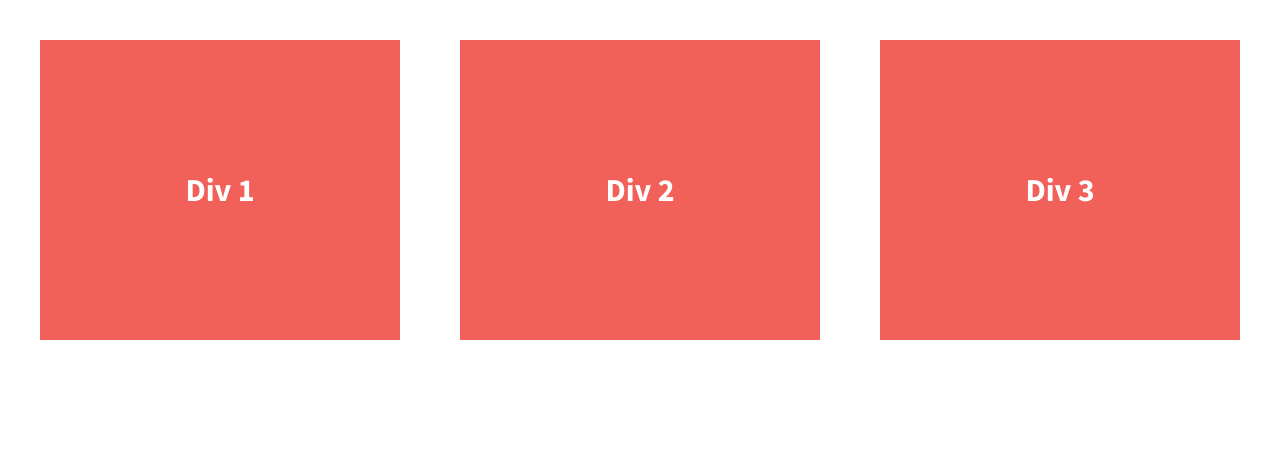
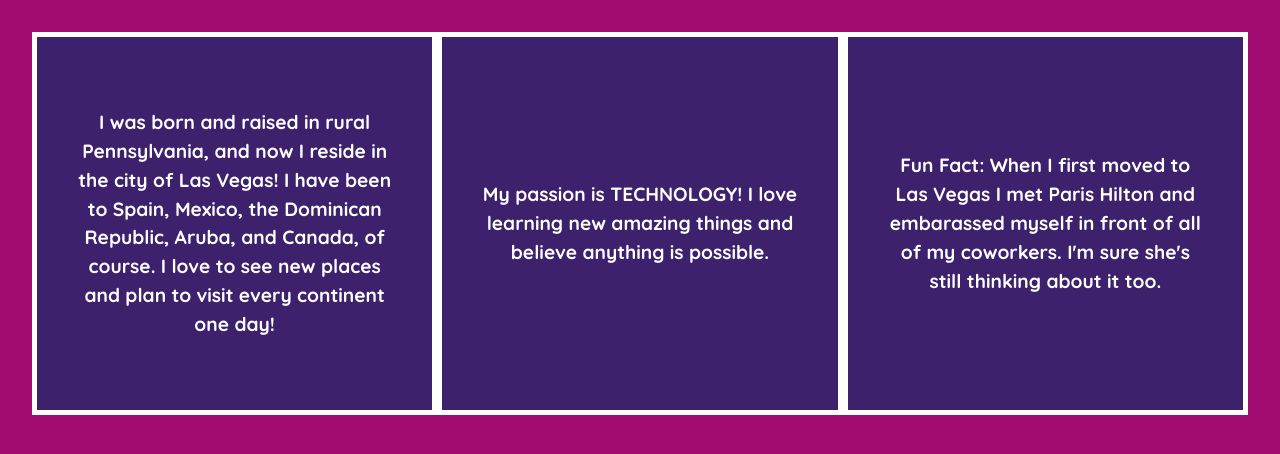
Before and after one commit to Danielle-m-14/divs-flexbox-starter, a plain HTML site: page index.html in a window 1280 px wide. Drawn offline with nearby package versions, Linux system fonts and the light colour scheme.

Commit message:
Initial commit

```diff
--- a/css/main.css
+++ b/css/main.css
@@ -97,14 +97,14 @@ textarea {
 
 
 html {
-  background-color: #fff;
+  background-color: rgb(161, 10, 111);
   height: 100%;
 }
 
 body {
-  font-family: 'Source Sans Pro', sans-serif;
+  font-family:'Quicksand', sans-serif;
   padding: 2em;
-  font-size: 1.25em;
+  font-size: 1em;
   height: 100%;
 }
 
@@ -122,10 +122,14 @@ body {
   justify-content: center;
   color: #fff;
   line-height: 1.5em;
-  font-size: 1.6em;
-  background-color: #f16059;
+  font-size: 1.2em;
   height: 300px;
   align-items: center;
+  text-align: center;
+  border: white solid;
+  border-width: thick;
+  background-color: #3e216d;
+  padding: 3%;
 }
 
 
--- a/index.html
+++ b/index.html
@@ -15,6 +15,7 @@
         <script src="js/vendor/modernizr-2.8.3.min.js"></script>
         <link href='http://fonts.googleapis.com/css?family=Lora:700' rel='stylesheet' type='text/css'>
         <link href='http://fonts.googleapis.com/css?family=Source+Sans+Pro:400,700' rel='stylesheet' type='text/css'>
+        <link href="https://fonts.googleapis.com/css2?family=Quicksand:wght@300;400;500;600;700&display=swap" rel="stylesheet">
     </head>
     <body>
         <!--[if lt IE 8]>
@@ -23,13 +24,13 @@
 
         <section class="wrapper">
             <div class="div-1">
-                Div 1
+                <p>I was born and raised in rural Pennsylvania, and now I reside in the city of Las Vegas! I have been to Spain, Mexico, the Dominican Republic, Aruba, and Canada, of course. I love to see new places and plan to visit every continent one day!</p>
             </div>
             <div class="div-2">
-                Div 2
+                <p>My passion is TECHNOLOGY! I love learning new amazing things and believe anything is possible.</p>
             </div>
             <div class="div-3">
-                Div 3
+                <p>Fun Fact: When I first moved to Las Vegas I met Paris Hilton and embarassed myself in front of all of my coworkers. I'm sure she's still thinking about it too.</p>
             </div>
         </section>
 
```
